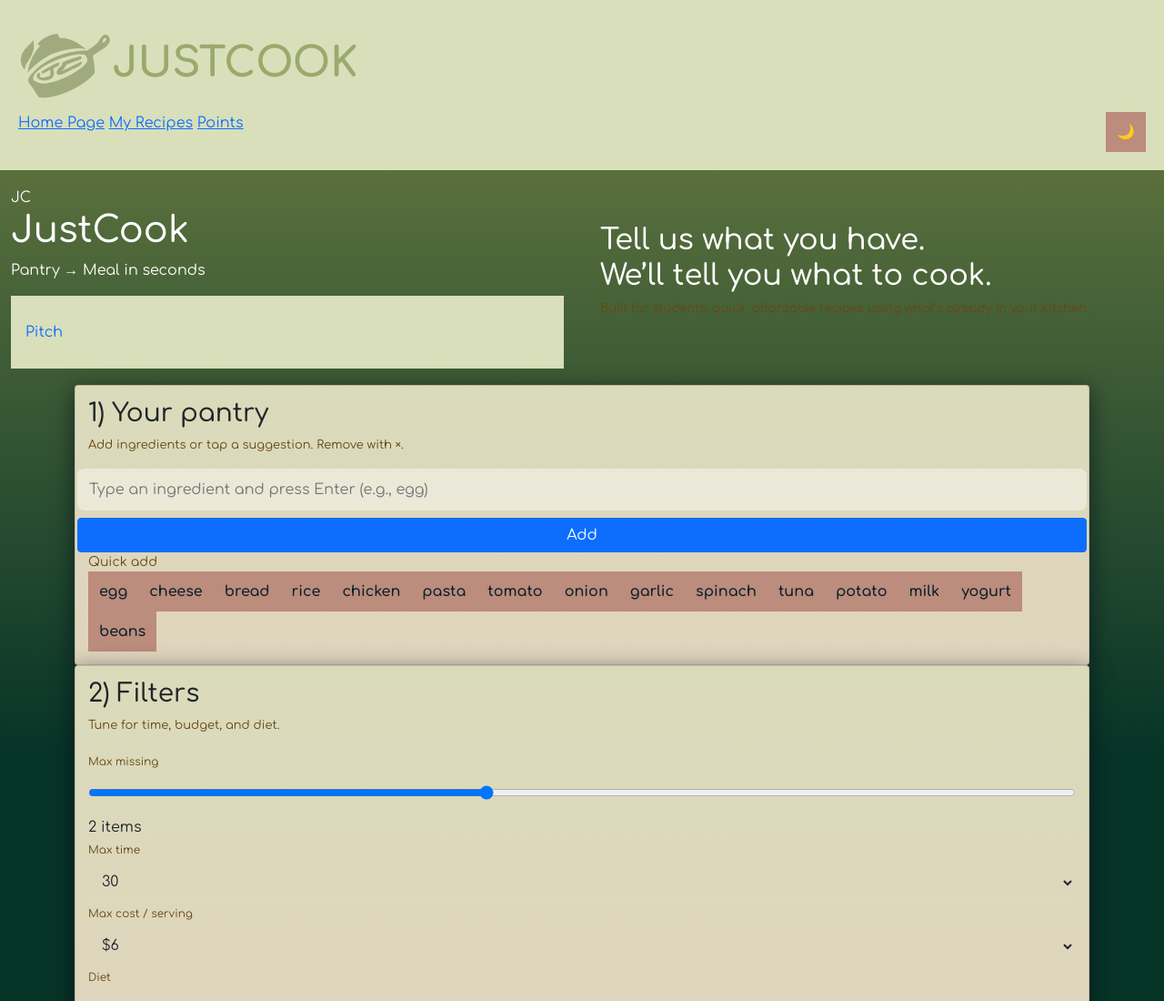
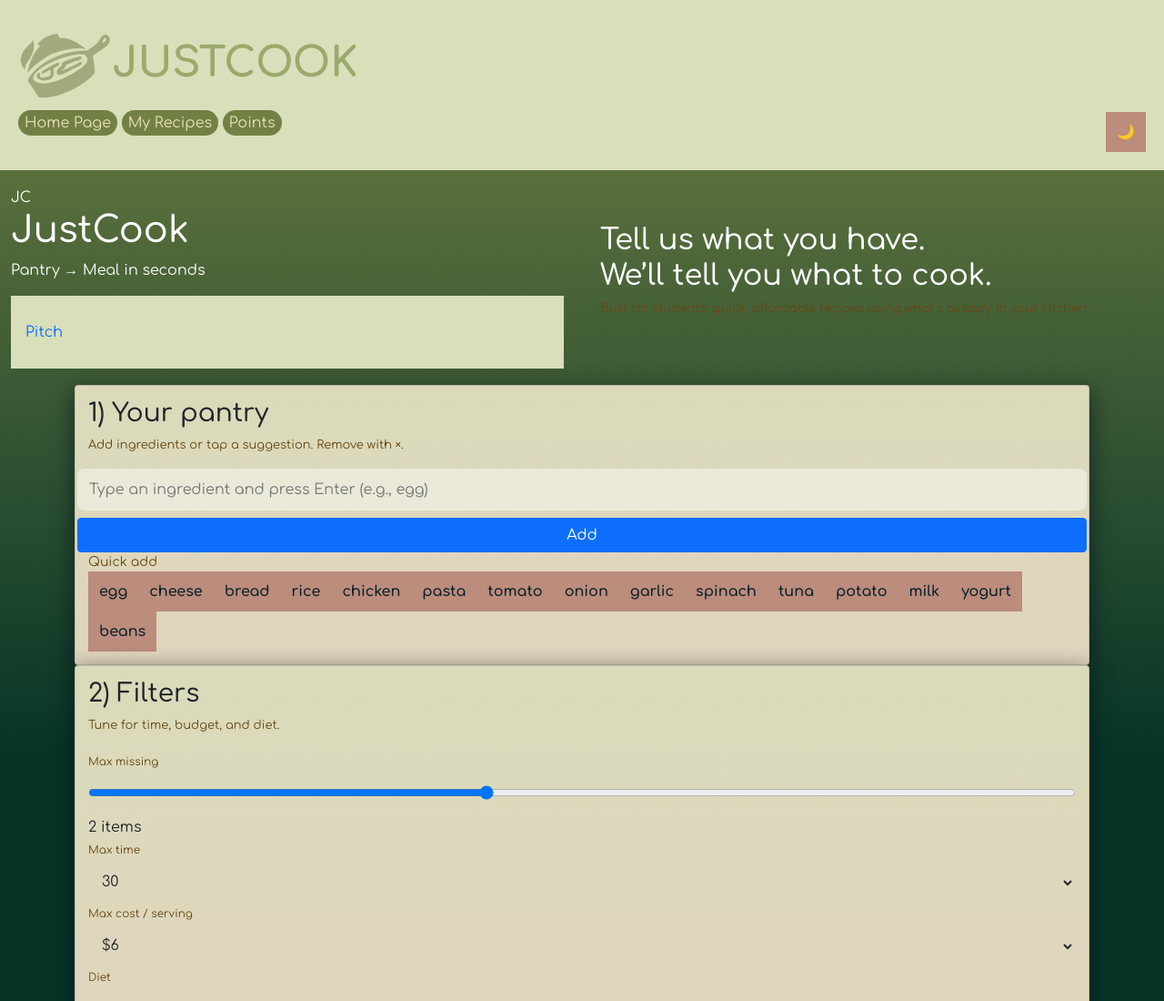
Before and after one commit to JINIPPYBASILE/JUSTCOOK, a plain HTML site: page index.html in a window 1280 px wide. Shown: the top 1100 px of the page at 91% size. Drawn offline with nearby package versions, Linux system fonts and the light colour scheme; no server answers; a web font is replaced by a local one.

Commit message:
Modified header

```diff
--- a/includes/header.html
+++ b/includes/header.html
@@ -3,9 +3,9 @@
 
     <a class="nav-brand" href="/"><img src="/assets/logo-light.png" class="col-1">JUSTCOOK</a>
    <div class="float-right">
-     <a href="/index.html">Home Page</a>
-    <a href="/recipes.html">My Recipes</a>
-    <a href="/pantry.html">Points</a>
+     <a class="link" href="/index.html">Home Page</a>
+    <a class="link"  href="/recipes.html">My Recipes</a>
+    <a class="link"  href="/pantry.html">Points</a>
          <button id="themeToggle" style="float:right;">🌙</button>
    </div>
 
```
